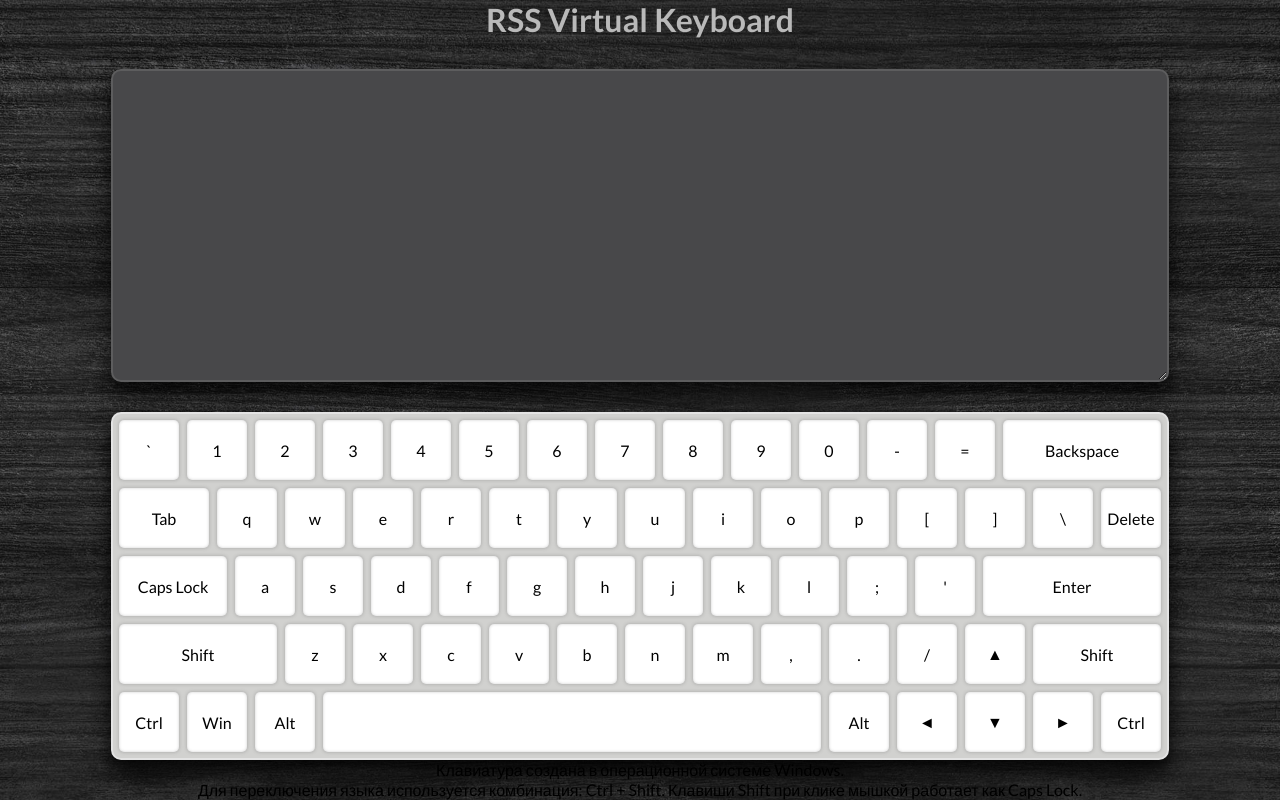
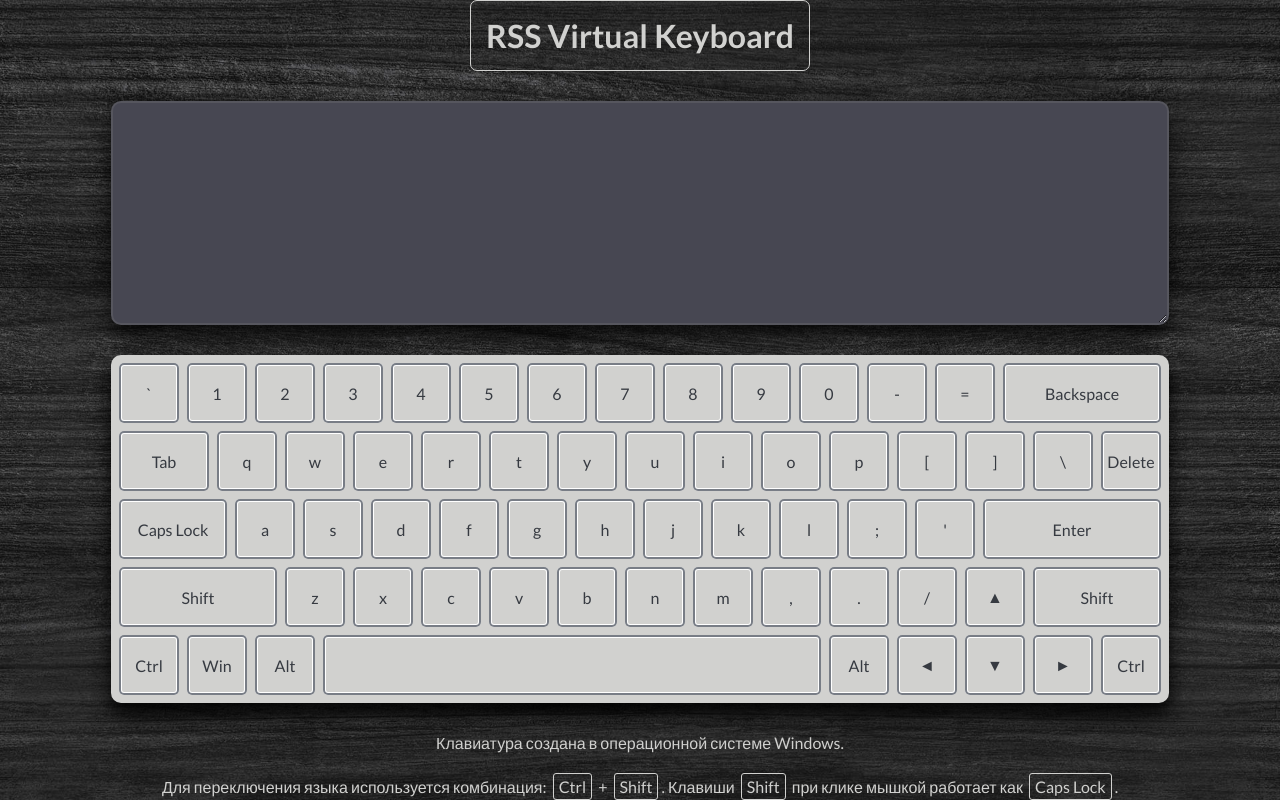
Before and after one commit to smb1t/rsschool-virtual-keyboard, a website built with webpack: page src/index.html in a window 1280 px wide. Built offline with nearby package versions, Linux system fonts and the light colour scheme.

Commit message:
fix: add changes for some styles

```diff
--- a/src/scss/_variables.scss
+++ b/src/scss/_variables.scss
@@ -11,16 +11,16 @@ $key-size: 60px;
 $key-gap: 4px;
 $key-border-radius: 5px;
 
-$background: rgb(29, 29, 29);
+$color-1: #ffffff;
+$color-2: #e7e7e4;
+$color-3: #D1D1CF;
+$color-4: #757b85;
+$color-5: #787d86;
+$color-6: #606670;
+$color-7: #56565e;
+$color-8: #474752;
+$color-9: #363a41;
+$color-10: #222227;
 
-$input-area-background: #48484a;
-$input-area-color: #fff;
-
-$keyboard-background: #D1D1CF;
-$key-background: #fff;
-
-$key-border: #f9f9f9;
-$key-border-active: #d9d9d9;
-$key-background-active: #bef4fc;
 
 $key-inner-position: .45rem;
--- a/src/scss/style.scss
+++ b/src/scss/style.scss
@@ -17,8 +17,9 @@ html {
 body {
   font-family: Lato, $font-default-sans-serif;
   font-weight: 400;
-  background: $background url(../images/background.jpg?as=webp) no-repeat 50% 50%;
+  background: $color-10 url(../images/background.jpg?as=webp) no-repeat 50% 50%;
   background-size: cover;
+  color: $color-9;
 }
 
 %flex {
@@ -40,11 +41,15 @@ body {
   width: $container-size;
   padding: $keyboard-gap;
   border-radius: $keyboard-border-radius;
-  background-color: $keyboard-background;
+  background-color: $color-3;
   // overflow: hidden;
 
   box-shadow: 0 10px 15px 0px rgb(0 0 0 / 60%), 0 15px 25px 0px rgb(0 0 0 / 60%);
-  border: 2px solid #e3e3e3;
+  border: 2px solid $color-3;
+
+  &:not(:last-child) {
+    margin-bottom: 30px;
+  }
 
   &-container {
     flex-direction: column;
@@ -55,8 +60,27 @@ body {
 }
 
 .title {
-  color: #b9b9b9;
+  color: $color-3;
   margin-bottom: 30px;
+  padding: 15px;
+  border: 1px solid $color-3;
+  border-radius: 7px;
+}
+
+.description {
+  color: $color-3;
+
+  span {
+    display: inline-block;
+    margin: 0 3px;
+    padding: 3px 5px;
+    border: 1px solid currentColor;
+    border-radius: 3px;
+  }
+
+  &:not(:last-child) {
+    margin-bottom: 20px;
+  }
 }
 
 .row {
@@ -72,9 +96,9 @@ body {
   border-radius: $key-border-radius;
   cursor: pointer;
 
-  background-color: $key-background;
-  transition: 0.2s;
-  box-shadow: 0 0 3px 1px rgb(108 108 108 / 25%), inset 0 0 3px 0px rgb(94 94 94 / 30%);
+  transition: background-color .3s, box-shadow .3s, color .3s;
+  background-color: $color-3;
+  box-shadow: inset 0 0 0 2px $color-5, inset 0 0 0 3px $color-1;
 
   @extend %flex-container;
 
@@ -121,15 +145,16 @@ body {
 
   &:hover,
   &.is-pressed {
-    background-color: #48484a;
-    color: #fff;
-    box-shadow: 0 0 1px 1px rgb(108 108 108 / 50%);
-    text-shadow: 0 0 2px #fdffca;
+    background-color: $color-6;
+    color: $color-1;
+    box-shadow: 0 0 3px 1px rgba(59,64,73,0.41), inset 0 0 0 1px $color-6, inset 0 0 0 3px $color-4;
   }
 
-  &.is-active {
-    background-color: tomato;
-    color: #fff; // todo: temp style
+  &.is-active,
+  &:active {
+    color: $color-1;
+    background-color: $color-9;
+    box-shadow: 0 0 3px 1px rgba(59,64,73,0.41), inset 0 0 0 1px $color-9, inset 0 0 0 3px $color-6;
   }
 }
 
@@ -139,20 +164,19 @@ body {
   width: $container-size;
   max-height: 460px;
   min-height: 120px;
-  height: 348px;
+  height: 300px;
   margin-bottom: 30px;
-  border: none;
   outline: none;
   font-size: 1.375rem;
-  background-color: $input-area-background;
+  background-color: $color-8;
   padding: 1rem;
   font-weight: normal;
   transition: 0.1s;
 
   box-shadow: 0 10px 15px 0px rgb(0 0 0 / 50%), 0 15px 35px 0px rgb(0 0 0 / 50%);
   border-radius: $keyboard-border-radius;
-  color: $input-area-color;
-  border: 2px solid #5d5d5e;
+  color: $color-1;
+  border: 2px solid $color-7;
   box-sizing: border-box;
 
 }
```
